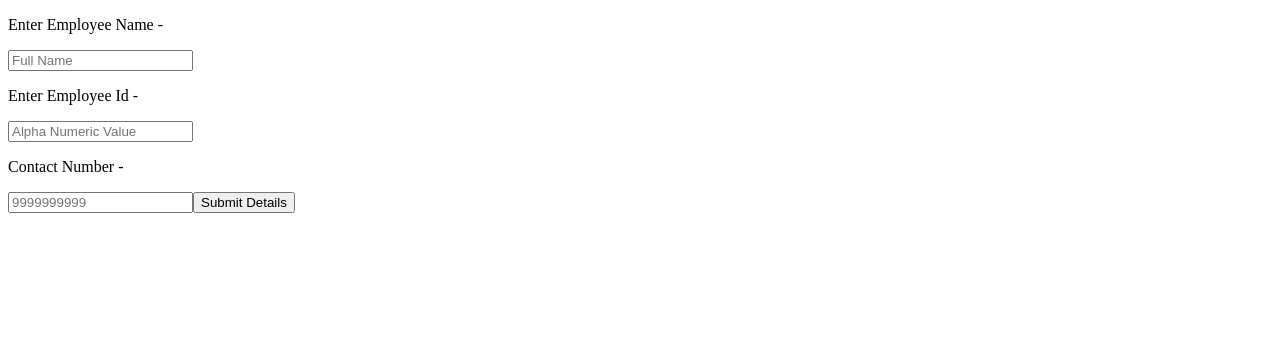
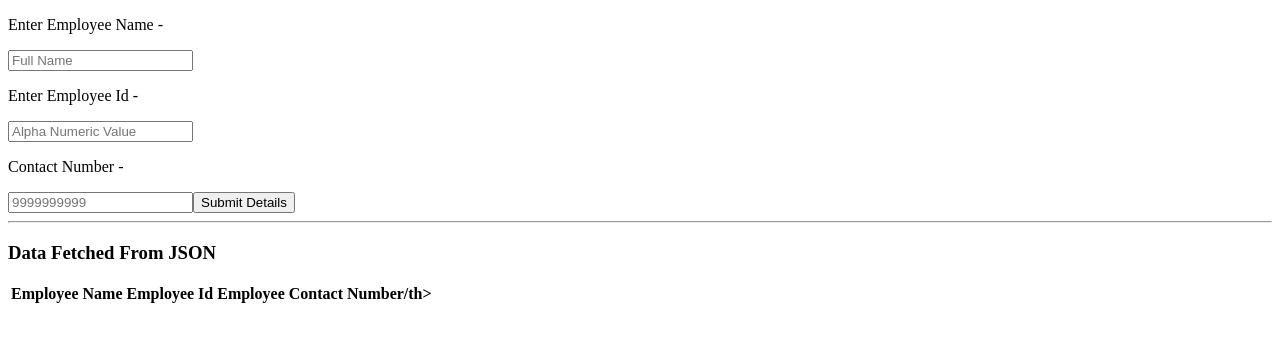
Before and after one commit to SarthakA24/Angular-HTTP-Requests, an Angular app: page / in a window 1280 px wide. Shown: the top 342 px of the page. Built offline with nearby package versions, Linux system fonts and the light colour scheme.

Commit message:
added table for employee data

```diff
--- a/src/app/register/register.component.html
+++ b/src/app/register/register.component.html
@@ -5,3 +5,17 @@
 <p>Contact Number - </p>
 <input type="number" placeholder="9999999999" [(ngModel)]="employeeDetail.contactNo" />
 <button (click)="register()">Submit Details</button>
+<hr>
+<h3>Data Fetched From JSON</h3>
+<div>
+    <table>
+        <thead>
+            <th>Employee Name</th>
+            <th>Employee Id</th>
+            <th>Employee Contact Number/th>
+        </thead>
+        <tbody>
+
+        </tbody>
+    </table>
+</div>
--- a/src/app/register/register.component.ts
+++ b/src/app/register/register.component.ts
@@ -23,6 +23,10 @@ export class RegisterComponent implements OnInit {
     });
   }
 
+  fetch() {
+    this.registerService.fetchData();
+  }
+
   ngOnInit(): void {
   }
 
```
